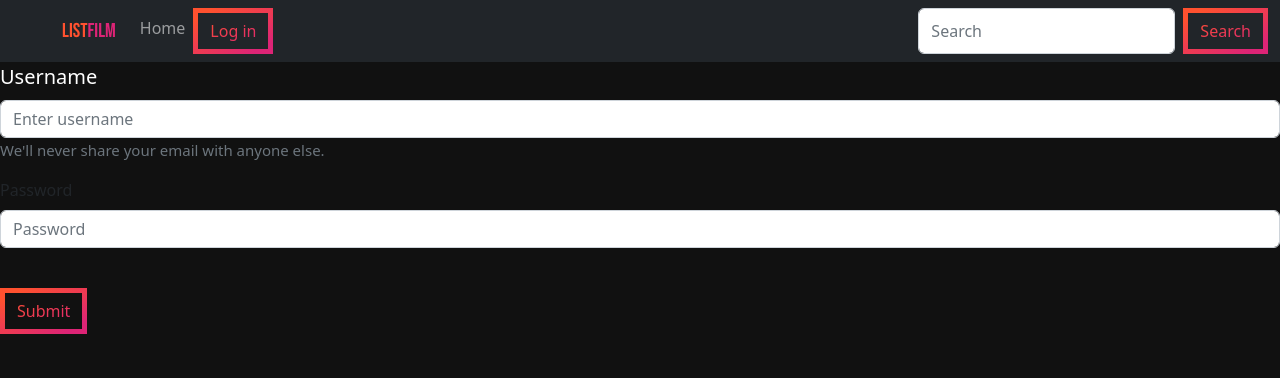
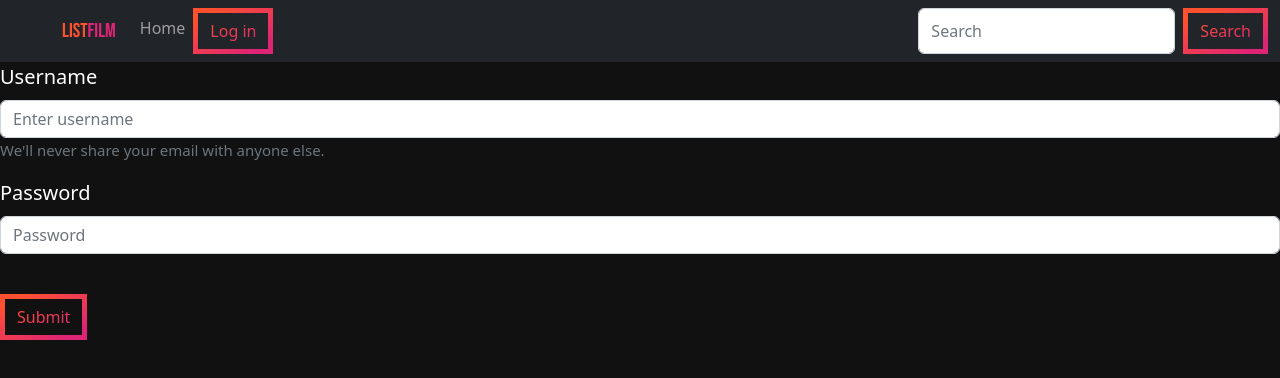
Before and after one commit to totocungtongo/Listfilm, a React (Create React App) app: page /login in a window 1280 px wide. Shown: the top 378 px of the page. Built offline with nearby package versions, Linux system fonts and the light colour scheme; a web font is replaced by a local one.

Commit message:
changed color label password

```diff
--- a/src/Login.jsx
+++ b/src/Login.jsx
@@ -36,7 +36,7 @@ function Login() {
               `${process.env.REACT_APP_BASE_URL}authentication/token/validate_with_login?api_key=${process.env.REACT_APP_TMDB_KEY}`,
               {
                 username: values.username, // priambudi.lintang (bang pinjem ya buat testing)
-                password: values.password, //
+                password: values.password, // Fah63FaWT5e$4di
                 request_token: requestToken,
               }
             )
@@ -92,7 +92,12 @@ function Login() {
           <br />
         </Form.Group>
         <Form.Group className="mb-3">
-          <Form.Label htmlFor="password">Password</Form.Label>
+          <Form.Label
+            htmlFor="password"
+            style={{ color: "white", fontSize: 20 }}
+          >
+            Password
+          </Form.Label>
           <Form.Control
             id="password"
             name="password"
```
